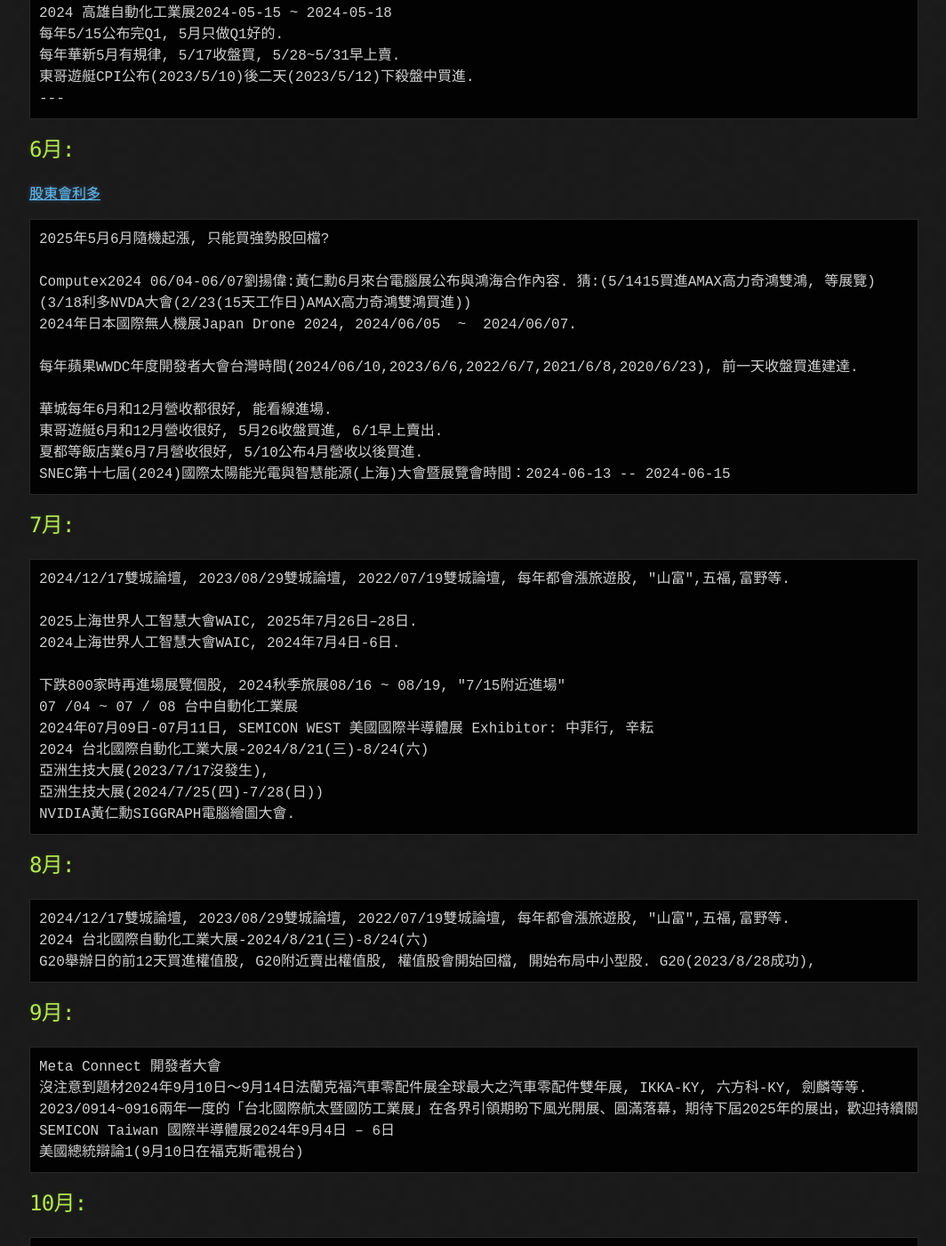
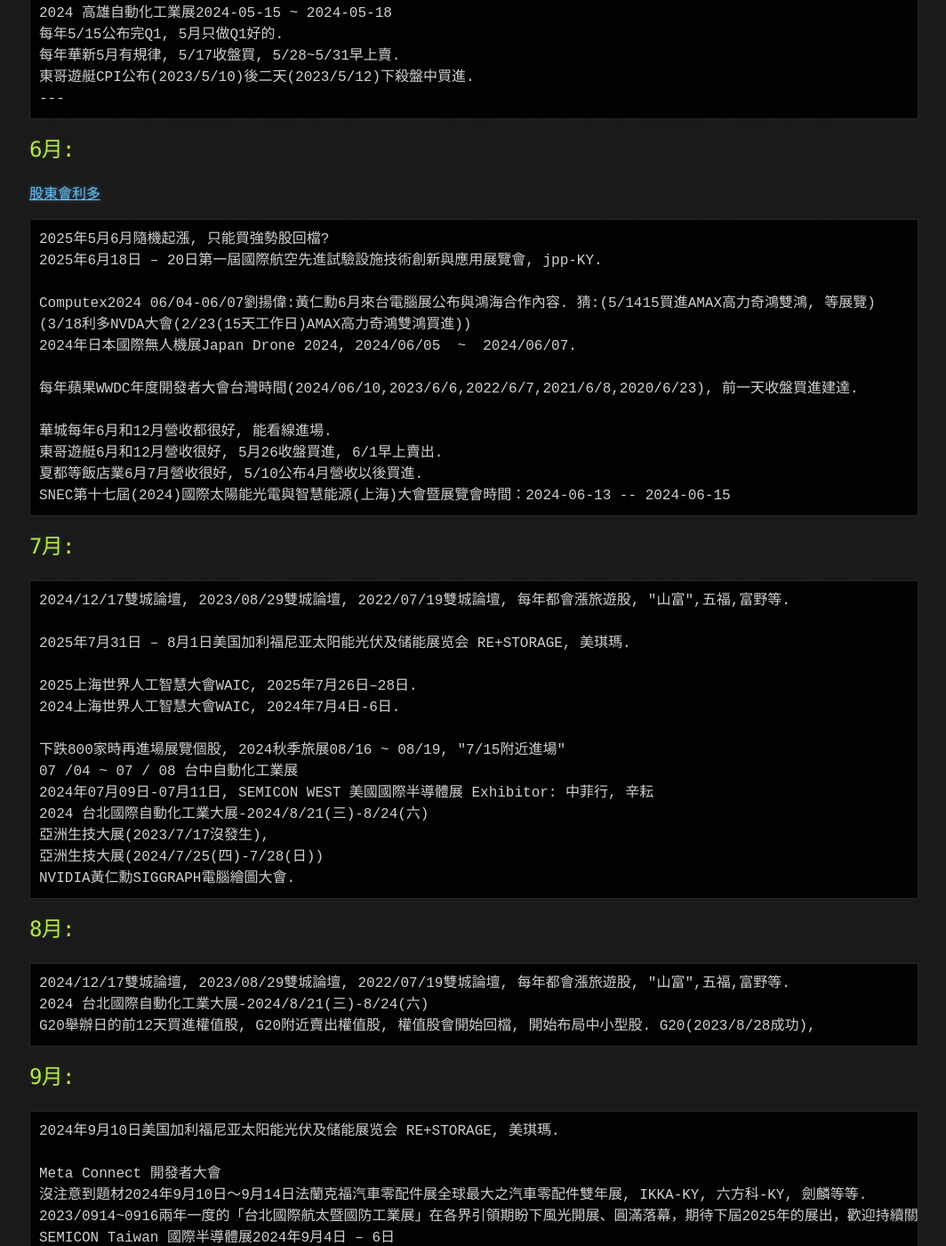
Before and after one commit to lepg5487/Stock_God, a Jekyll site: the page built from experience.md, in a window 1280 px wide and 1400 px high, scrolled down 6491 px. Shown: the whole window at 89% size, without its empty margins (107-1171 px from the left). Built offline with Jekyll 4.4.1, drawn with Linux system fonts in a browser that asks for light colours; our own code applies the rules of GitHub Pages for plain Markdown files; some of the changed text lies outside the part shown.

Commit message:
Update experience.md

````diff
--- a/experience.md
+++ b/experience.md
@@ -263,6 +263,7 @@
 [股東會利多](https://goodinfo.tw/tw/StockHolderMeetingList.asp?MARKET_CAT=%E5%85%A8%E9%83%A8&YEAR=2024&INDUSTRY_CAT=%E5%85%A8%E9%83%A8&SORT_FIELD=MEETING_DATE&SORT=DOWN)
 ```
 2025年5月6月隨機起漲, 只能買強勢股回檔?
+2025年6月18日 – 20日第一屆國際航空先進試驗設施技術創新與應用展覽會, jpp-KY.
 
 Computex2024 06/04-06/07劉揚偉:黃仁勳6月來台電腦展公布與鴻海合作內容. 猜:(5/1415買進AMAX高力奇鴻雙鴻, 等展覽)
 (3/18利多NVDA大會(2/23(15天工作日)AMAX高力奇鴻雙鴻買進))
@@ -278,6 +279,8 @@
 ## 7月:
 ```
 2024/12/17雙城論壇, 2023/08/29雙城論壇, 2022/07/19雙城論壇, 每年都會漲旅遊股, "山富",五福,富野等.
+
+2025年7月31日 – 8月1日美国加利福尼亚太阳能光伏及储能展览会 RE+STORAGE, 美琪瑪.
 
 2025上海世界人工智慧大會WAIC, 2025年7月26日–28日.
 2024上海世界人工智慧大會WAIC, 2024年7月4日-6日.
@@ -298,6 +301,8 @@
 ```
 ## 9月:
 ```
+2024年9月10日美国加利福尼亚太阳能光伏及储能展览会 RE+STORAGE, 美琪瑪.
+
 Meta Connect 開發者大會
 沒注意到題材2024年9月10日～9月14日法蘭克福汽車零配件展全球最大之汽車零配件雙年展, IKKA-KY, 六方科-KY, 劍麟等等.
 2023/0914~0916兩年一度的「台北國際航太暨國防工業展」在各界引領期盼下風光開展、圓滿落幕，期待下屆2025年的展出，歡迎持續關注本展官方網站(www.tadte.com.tw)
````
